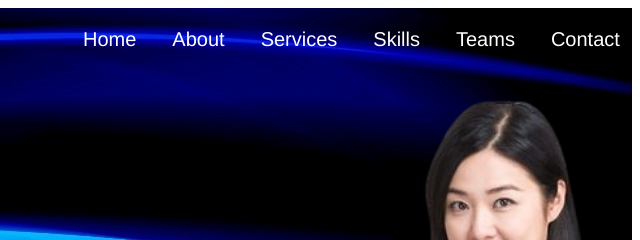
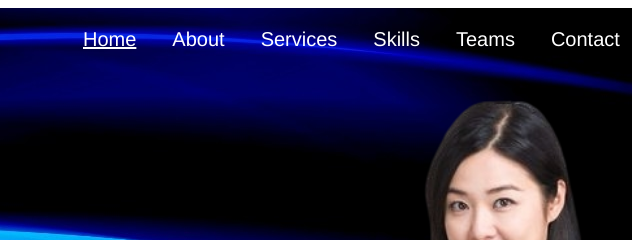
Before and after one commit to Yuvasri-work/portfolio_1, a plain HTML site: page index.html in a window 1280 px wide. In both pictures the pointer is over the link "Home". Shown: the top 240 px of the page, 640-1280 px from the left. Drawn offline with Linux system fonts and the light colour scheme.

Commit message:
Update styles1.css

```diff
--- a/styles/styles1.css
+++ b/styles/styles1.css
@@ -48,6 +48,9 @@
   color: #fff;
   text-decoration: none;
   padding: 0px 1rem;
+}
+.nav-bar:hover{
+  text-decoration: underline;
 }
 /*
   &:hover {
```
